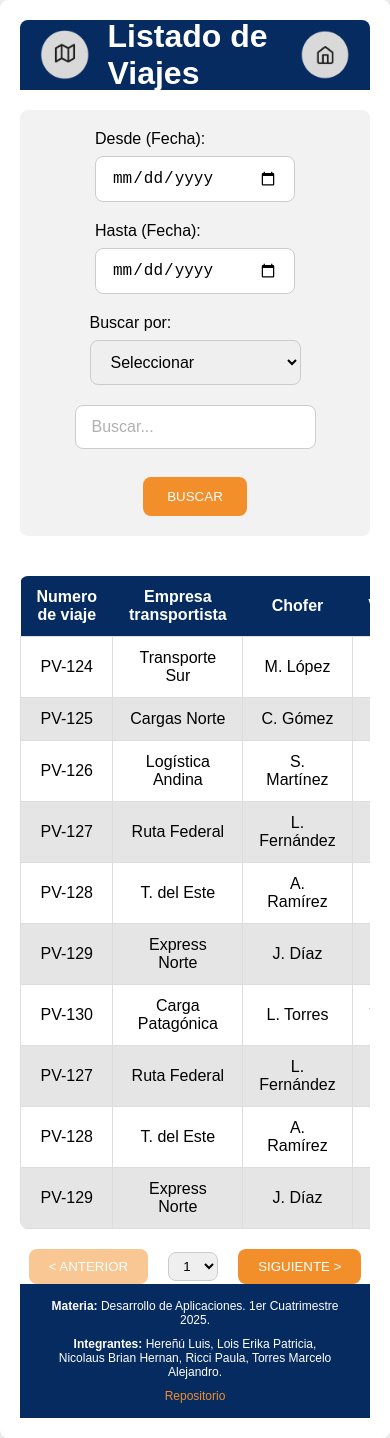
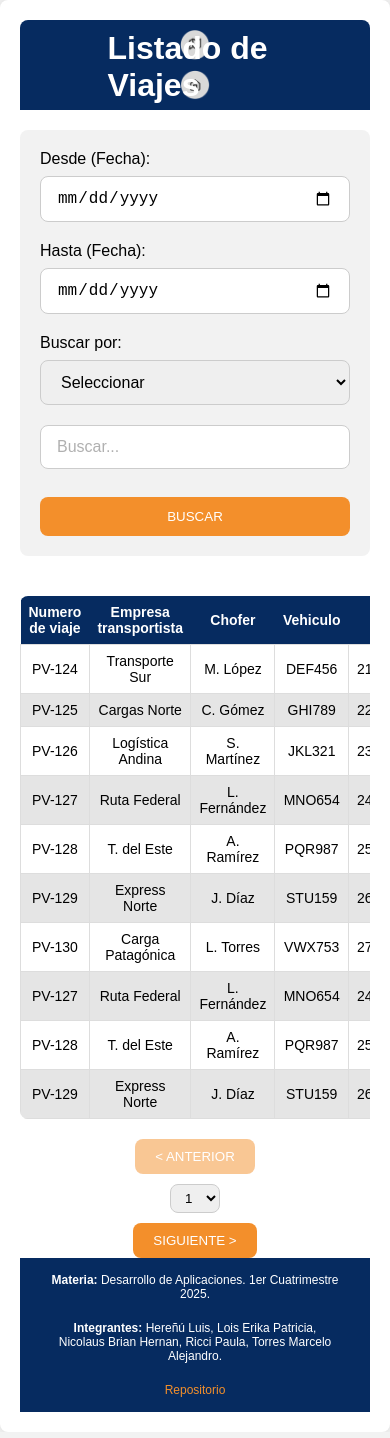
Before and after one commit to DesApp-2025c1-Grupo-4/DesApp-2025c1-Grupo4-Front-end, a React (Vite) app: page /listado-viajes in a window 390 px wide. Built offline with nearby package versions, Linux system fonts and the light colour scheme.

Commit message:
modificacion responsive

```diff
--- a/src/index.css
+++ b/src/index.css
@@ -1,4 +1,3 @@
-
 body {
   font-family: 'Arial', sans-serif;
   margin: 0;
@@ -212,7 +211,7 @@ nav button {
 }
 
 /* ========================= */
-/*         LOGO              */
+/*        HEADER             */
 /* ========================= */
 
 .header {
@@ -224,12 +223,21 @@ nav button {
   position: relative;
 }
 
+
 .logo {
   width: 50px;
   height: 50px;
   cursor: pointer;
   transition: transform 0.3s ease;
 }
+
+@media (max-width: 768px) {
+  .logo {
+    width: 30px;
+    height: 30px;
+}
+}
+
 
 .logo:not([onClick]) {
   cursor: default;
@@ -414,3 +422,81 @@ nav button {
 .footer a:hover {
   text-decoration: underline;
 }
+
+/* ========================= */
+/*         MEDIA QUERIES     */
+/* ========================= */
+
+@media (max-width: 768px) {
+  .filters {
+    flex-direction: column;
+    align-items: stretch;
+  }
+
+  .icon-grid {
+    grid-template-columns: repeat(2, 1fr);
+  }
+
+  .boton {
+    font-size: 18px;
+    padding: 16px;
+  }
+
+  .middle-image {
+    max-width: 90%;
+  }
+
+  .trip-table th,
+  .trip-table td {
+    font-size: 14px;
+    padding: 8px;
+  }
+
+  .table-controls {
+    flex-direction: column;
+    gap: 10px;
+  }
+
+  .page-selector {
+    flex-direction: column;
+    gap: 5px;
+  }
+
+  .navigation {
+    flex-direction: column;
+    gap: 10px;
+  }
+
+  .header {
+    flex-direction: column;
+    gap: 10px;
+  }
+
+  .icon-card {
+    height: auto;
+    padding: 1rem;
+  }
+
+  .icon-image {
+    width: 60px;
+    height: 60px;
+  }
+
+  .registro-container {
+    padding: 20px 10px;
+  }
+
+  .botones-container {
+    gap: 20px;
+  }
+
+  .boton-atras-wrapper {
+    bottom: 20px;
+    left: 10px;
+  }
+
+  .footer {
+    flex-direction: column;
+    gap: 10px;
+  }
+}
```
